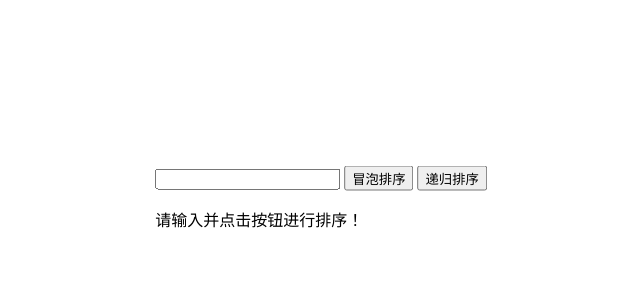
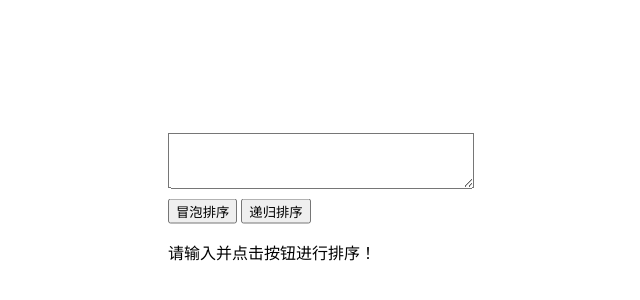
Before and after one commit to JunCham/sort-1, a plain HTML site: page index.html in a window 1280 px wide. Shown: the part 194-494 px from the top of the page, without its empty margins (319-959 px from the left). Drawn offline with Linux system fonts and the light colour scheme.

Commit message:
修改一下外观

```diff
--- a/index.html
+++ b/index.html
@@ -9,7 +9,7 @@
 </head>
 <body>
     <div class="out">
-        <input type="text" id = "input">
+        <textarea type="text" id = "input"></textarea>
         <button id="sort1">冒泡排序</button>
         <button id="sort2">递归排序</button>
         <p id="output"></p>
--- a/style.css
+++ b/style.css
@@ -4,3 +4,14 @@
   left: 50%;
   transform: translate(-50%, -50%);
 }
+.out #input {
+  display: block;
+  word-wrap: break-word;
+  width: 300px;
+  height: 50px;
+  margin-bottom: 10px;
+}
+.out #output {
+  word-wrap: break-word;
+  width: 300px;
+}
```
